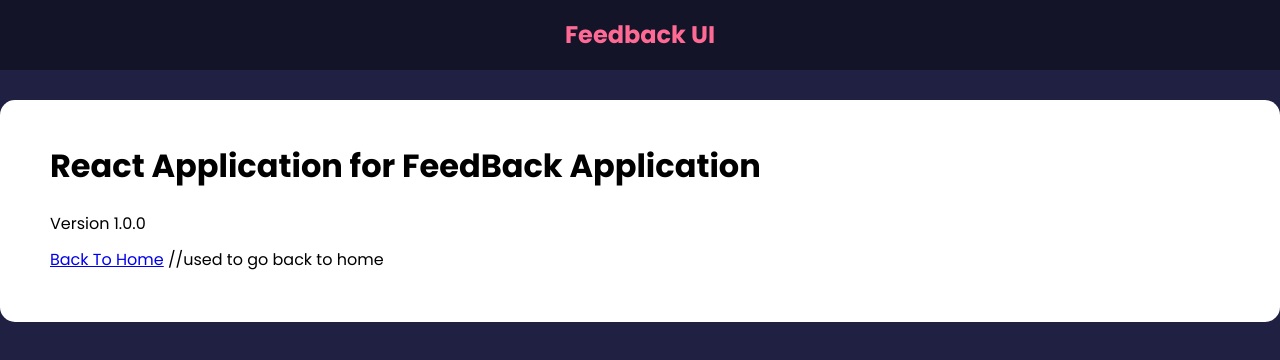
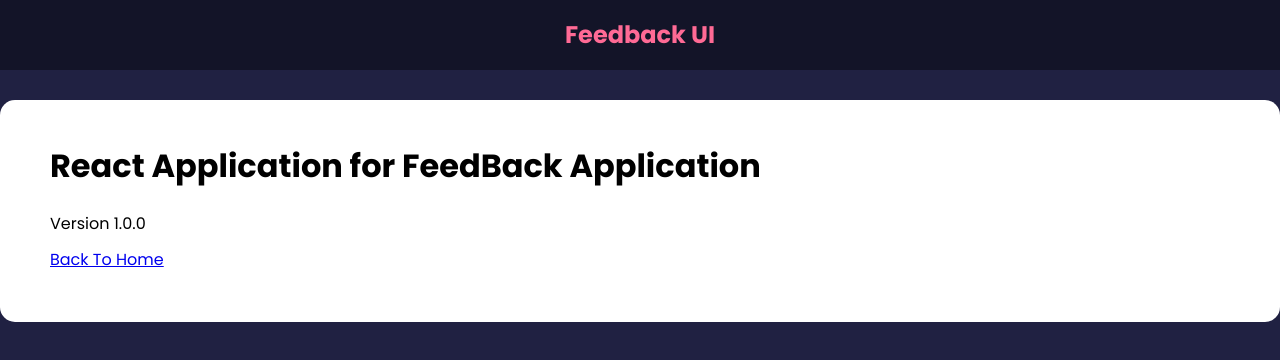
Before and after one commit to AkshathaHebba/feedbacklog-app, a React (Create React App) app: page /about in a window 1280 px wide. Shown: the top 360 px of the page. Built offline with nearby package versions, Linux system fonts and the light colour scheme.

Commit message:
Resolved error

```diff
--- a/src/pages/AboutPage.jsx
+++ b/src/pages/AboutPage.jsx
@@ -7,7 +7,7 @@
             <h1>React Application for FeedBack Application</h1>
             <p>Version 1.0.0</p>
             <p>
-              <Link to='/'>Back To Home</Link> //used to go back to home
+              <Link to='/'>Back To Home</Link>
             </p>
         </div>
         </Card>
```
